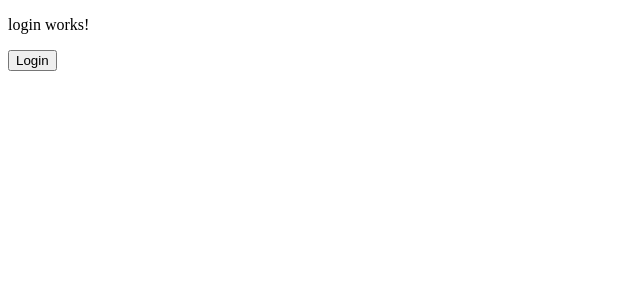
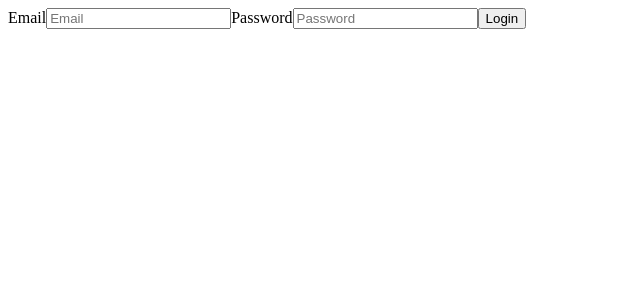
Before and after one commit to ilikeorangutans/phts, an Angular app in the folder ui/: page /admin/login in a window 1280 px wide. Shown: the top 300 px of the page, without its empty margins (0-640 px from the left). Built offline with nearby package versions, Linux system fonts and the light colour scheme.

Commit message:
basic login works

```diff
--- a/ui/src/app/admin/admin.module.ts
+++ b/ui/src/app/admin/admin.module.ts
@@ -4,6 +4,8 @@ import { AuthService } from './auth.service';
 import { LoginComponent } from './login/login.component';
 import { NgModule } from '@angular/core';
 import { CommonModule } from '@angular/common';
+import { FormsModule } from '@angular/forms';
+import { HttpModule } from '@angular/http';
 
 import { AdminRoutingModule } from './admin-routing.module';
 import { DashboardComponent } from './dashboard/dashboard.component';
@@ -12,7 +14,9 @@ import { AppComponent } from './app/app.component';
 @NgModule({
   imports: [
     CommonModule,
-    AdminRoutingModule
+    AdminRoutingModule,
+    FormsModule,
+    HttpModule
   ],
   providers: [AuthService, AuthGuard],
   declarations: [
--- a/ui/src/app/admin/app/app.component.html
+++ b/ui/src/app/admin/app/app.component.html
@@ -3,5 +3,6 @@
 </p>
 <a routerLink="/admin">Admin</a>
 <a routerLink="account">Account</a>
+<button (click)="logout()">Logout</button>
 
 <router-outlet></router-outlet>
--- a/ui/src/app/admin/app/app.component.ts
+++ b/ui/src/app/admin/app/app.component.ts
@@ -1,3 +1,5 @@
+import { Router } from '@angular/router';
+import { AuthService } from './../auth.service';
 import { Component, OnInit } from '@angular/core';
 
 @Component({
@@ -7,9 +9,17 @@ import { Component, OnInit } from '@angular/core';
 })
 export class AppComponent implements OnInit {
 
-  constructor() { }
+  constructor(
+    private authService: AuthService,
+    private router: Router
+  ) { }
 
   ngOnInit() {
   }
 
+
+  logout() {
+    this.authService.logout();
+    this.router.navigate(['admin']);
+  }
 }
--- a/ui/src/app/admin/auth.service.ts
+++ b/ui/src/app/admin/auth.service.ts
@@ -1,24 +1,70 @@
+import { User } from './models/user';
 import { Injectable } from '@angular/core';
+import { Http } from '@angular/http';
+import 'rxjs/add/operator/map';
+
+export class Credentials {
+  username: string;
+  password: string;
+}
+
+class AuthResponse {
+  email: string;
+  id: number;
+  jwt: string;
+}
 
 @Injectable()
 export class AuthService {
 
-  private loggedIn: Boolean = false;
+  private user: User;
 
-  constructor() { }
+  constructor(
+    private http: Http
+  ) { }
 
-  login() {
-    // TODO this is obviously work in progress
-    console.log('I am not really logging you in. This is fake. There is no login.');
-    this.loggedIn = true;
+  authenticate(credentials: Credentials): Promise<Boolean> {
+    return this.http.post('http://localhost:8080/admin/api/authenticate', credentials)
+      .toPromise()
+      .then((resp) => {
+        if (resp.ok) {
+          const authResp = resp.json() as AuthResponse;
+          this.login(authResp);
+          return true;
+        }
+
+        return false;
+      })
+      .catch((e) => {
+        console.log('login failed', e);
+        return false;
+      });
+  }
+
+  login(auth: AuthResponse) {
+    localStorage.setItem('AuthService.userID', auth.id.toString(10));
+    localStorage.setItem('AuthService.userEmail', auth.email);
+    localStorage.setItem('AuthService.jwt', auth.jwt);
+
+    this.user = new User();
+    this.user.id = auth.id;
+    this.user.email = auth.email;
   }
 
   logout() {
-    this.loggedIn = false;
+    localStorage.removeItem('AuthService.jwt');
+  }
+
+  getJWT(): string {
+    return localStorage.getItem('AuthService.jwt');
+  }
+
+  getUser(): User {
+    return this.user;
   }
 
   isLoggedIn(): Boolean {
-    return this.loggedIn;
+    return this.getJWT() !== null;
   }
 
 }
--- a/ui/src/app/admin/login/login.component.html
+++ b/ui/src/app/admin/login/login.component.html
@@ -1,5 +1,10 @@
-<p>
-  login works!
-</p>
 
-<button (click)="login($event)">Login</button>
+<form (ngSubmit)="onSubmit()">
+
+  <label for="username">Email</label>
+  <input type="text" id="username" name="username" [(ngModel)]="credentials.username" placeholder="Email"/>
+  <label for="password">Password</label>
+  <input type="password" id="password" name="password" [(ngModel)]="credentials.password" placeholder="Password"/>
+
+  <button type="submit">Login</button>
+</form>
--- a/ui/src/app/admin/login/login.component.ts
+++ b/ui/src/app/admin/login/login.component.ts
@@ -1,3 +1,4 @@
+import { Credentials } from './../auth.service';
 import { Router } from '@angular/router';
 import { Component, OnInit } from '@angular/core';
 import { AuthService } from '../auth.service';
@@ -9,6 +10,8 @@ import { AuthService } from '../auth.service';
 })
 export class LoginComponent implements OnInit {
 
+  credentials: Credentials = new Credentials();
+
   constructor(
     private authService: AuthService,
     private router: Router
@@ -17,9 +20,12 @@ export class LoginComponent implements OnInit {
   ngOnInit() {
   }
 
-  login(event) {
-    this.authService.login();
-    this.router.navigate(['admin/dashboard']);
+  onSubmit(event) {
+    this.authService.authenticate(this.credentials)
+      .then(success => {
+        if (success) {
+          this.router.navigate(['admin']);
+        }
+      });
   }
-
 }
--- /dev/null
+++ b/ui/src/app/admin/models/user.ts
@@ -0,0 +1,4 @@
+export class User {
+  email: String;
+  id: number;
+}
```
